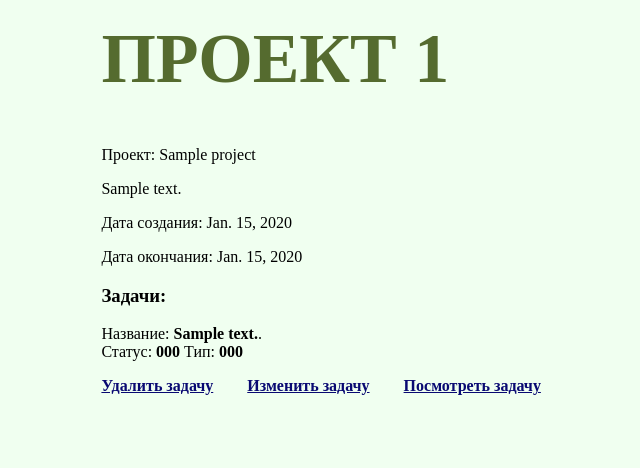
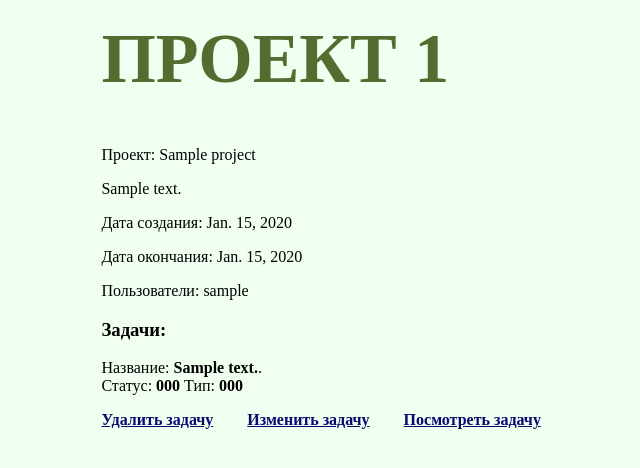
Before and after one commit to tilekbai/issue_tracker, a Django app: page /1/project in a window 1280 px wide. Shown: the part 41-509 px from the top of the page, without its empty margins (33-673 px from the left). Run offline with Django 3.2, Linux system fonts and the light colour scheme; tables that the repository leaves empty hold one stand-in row (values such as "Sample post"); parts of the project's set-up code (start-up, migrations or seed data) failed here and were passed over.

Commit message:
Добавлено поле пользователи на странице просмотра проекта

```diff
--- a/source/tracker/templates/projects/project_view.html
+++ b/source/tracker/templates/projects/project_view.html
@@ -10,11 +10,12 @@
     <p>{{ project.description }}</p>
     <p>Дата создания: {{ project.start_date }}</p>
     <p>Дата окончания: {{ project.end_date }}</p>
+    <p>Пользователи: {% for user_id in project.user_id.all %}{{ user_id }}{% if not forloop.last %}, {% endif %}{% endfor %}</p>
     <h3>Задачи:</h3>
     <div class="issues_list">
         {% for issue in project.project.all %}
             <div class="projects_issues">
-                <p>Название: <b>{{ issue.summary }}</b>.<br>Статус: <b>{{ issue.status }}</b> Тип: <b>{% for issue_type in issue.issue_type.all %}{{ issue_type.issue_type_code }}{% if not forloop.last %}, {% endif %}{% endfor %}</p>
+                <p>Название: <b>{{ issue.summary }}</b>.<br>Статус: <b>{{ issue.status }}</b> Тип: <b>{% for issue_type in issue.issue_type.all %}{{ issue_type.issue_type_code }}{% if not forloop.last %}, {% endif %}{% endfor %} </p>
                     <a href="{% url 'tracker:issue-delete' issue.id %}">Удалить задачу</a> <a href="{% url 'tracker:issue-update' issue.id %}">Изменить задачу</a> <a href="{% url 'tracker:issue-view' issue.id %}">Посмотреть задачу</a>
             </div>
         {% empty %}
```
Also changed, not shown: source/tracker/views.py (line endings or trailing spaces).
